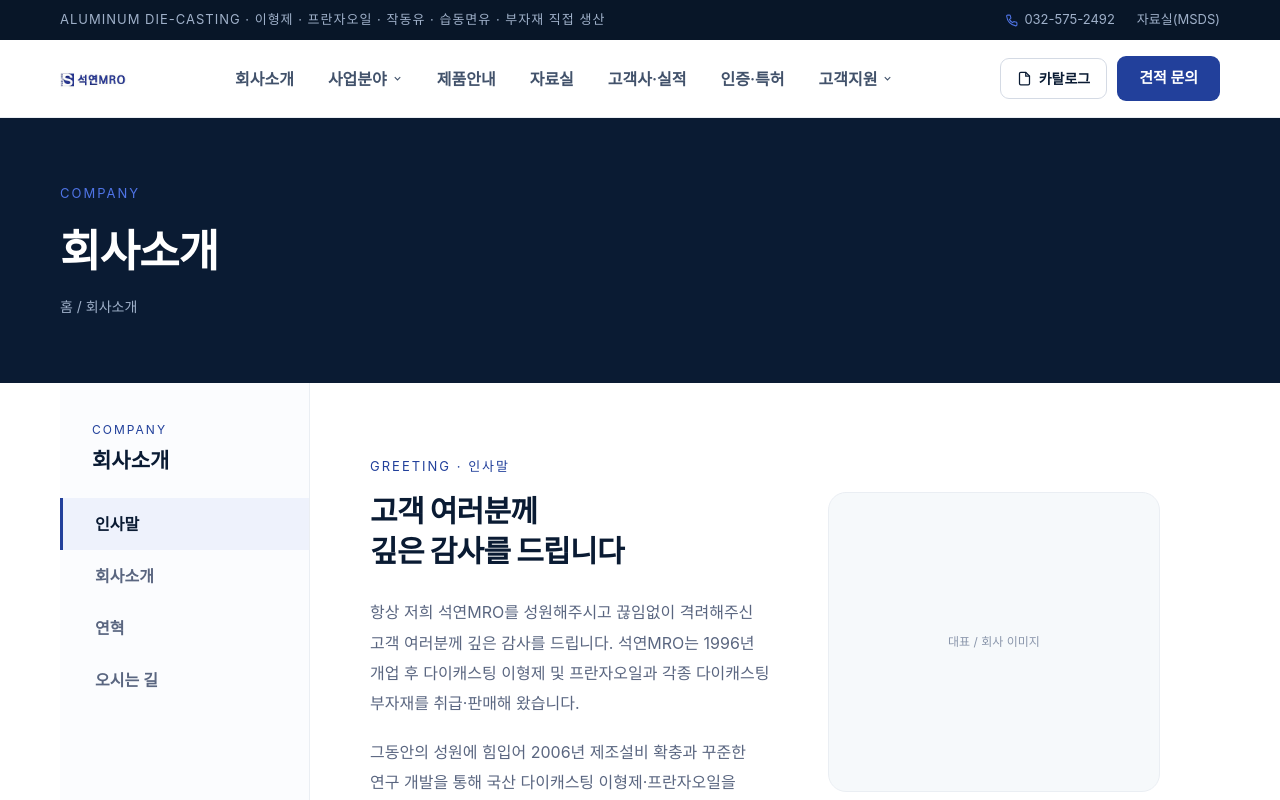
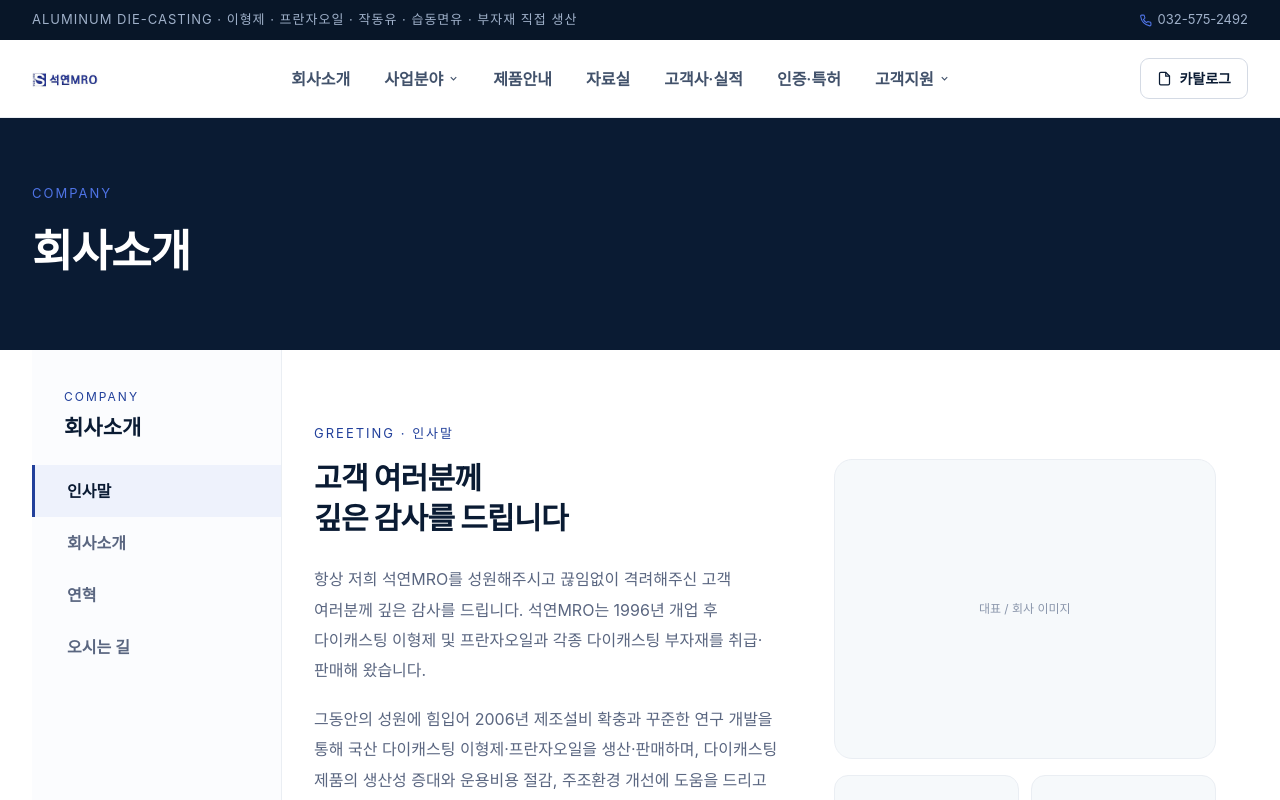
Before and after one commit to alpaka206/sukyeon, a Next.js app: page /about in a window 1280 px wide. Shown: the top 800 px of the page. Built offline with nearby package versions, Linux system fonts and the light colour scheme; a web font is replaced by a local one.

Commit message:
공통 레이아웃과 내비게이션 정리

```diff
--- a/src/app/business/page.tsx
+++ b/src/app/business/page.tsx
@@ -29,7 +29,7 @@ const cards = [
 export default function BusinessPage() {
   return (
     <>
-      <PageHeader eyebrow="BUSINESS" title="사업분야" breadcrumb="홈 / 사업분야" />
+      <PageHeader eyebrow="BUSINESS" title="사업분야" />
       <div className="shell py-16 lg:py-[84px]">
         <div className="mb-14 max-w-[760px]">
           <h2 className="m-0 mb-[18px] fs-3 font-extrabold leading-[1.35] tracking-[-0.8px] text-[#0a1b33]">
--- a/src/app/cert/page.tsx
+++ b/src/app/cert/page.tsx
@@ -69,7 +69,7 @@ export default async function CertPage() {
   const certs = await getCerts();
   return (
     <>
-      <PageHeader eyebrow="CERTIFICATION" title="인증·특허" breadcrumb="홈 / 인증·특허" />
+      <PageHeader eyebrow="CERTIFICATION" title="인증·특허" />
       <div className="shell py-16 lg:py-[72px]">
         <p className="m-0 mb-9 max-w-[760px] text-[16px] leading-[1.7] text-[#5a6680]">
           석연MRO는 국제 표준 품질·환경 경영시스템 인증과 자체 기술 특허를 바탕으로 신뢰할 수 있는
--- a/src/app/clients/page.tsx
+++ b/src/app/clients/page.tsx
@@ -14,7 +14,7 @@ const industries = ["자동차 부품", "전장·전자 부품", "산업기계",
 export default function ClientsPage() {
   return (
     <>
-      <PageHeader eyebrow="CLIENTS" title="고객사·실적" breadcrumb="홈 / 고객사·실적" />
+      <PageHeader eyebrow="CLIENTS" title="고객사·실적" />
 
       <div className="grid grid-cols-1 gap-[22px] shell py-16 sm:grid-cols-3 lg:py-[72px]">
         {stats.map((s, i) => (
--- a/src/app/contact/page.tsx
+++ b/src/app/contact/page.tsx
@@ -8,7 +8,7 @@ export const metadata: Metadata = { title: "온라인 견적·문의" };
 export default function ContactPage() {
   return (
     <>
-      <PageHeader eyebrow="CONTACT" title="온라인 견적·문의" breadcrumb="홈 / 고객지원 / 온라인 견적" />
+      <PageHeader eyebrow="CONTACT" title="온라인 견적·문의" />
       <div className="grid grid-cols-1 items-start gap-12 shell py-16 pb-20 lg:grid-cols-[1.3fr_0.7fr]">
         <ContactForm />
 
--- a/src/app/globals.css
+++ b/src/app/globals.css
@@ -54,32 +54,71 @@ body {
   color: #fff;
 }
 
-/* 콘텐츠를 1320px로 가운데 정렬하면서 배경은 화면 전체(풀블리드)로 유지.
+/* 콘텐츠를 1400px로 가운데 정렬하면서 배경은 화면 전체(풀블리드)로 유지.
    래퍼 div 없이 섹션의 좌우 패딩 클래스를 .shell로 교체하기만 하면 된다. */
 .shell {
-  padding-inline: max(20px, calc((100% - 1320px) / 2));
+  padding-inline: max(16px, calc((100% - 1400px) / 2));
 }
 @media (min-width: 1024px) {
   .shell {
-    padding-inline: max(60px, calc((100% - 1320px) / 2));
+    padding-inline: max(32px, calc((100% - 1400px) / 2));
   }
 }
 
-/* SectionLayout(좌측 LNB + 콘텐츠) 전체를 데스크톱에서만 1320px로 가운데 정렬.
+.wide-shell {
+  padding-inline: max(16px, calc((100% - 1400px) / 2));
+}
+
+@media (min-width: 1024px) {
+  .wide-shell {
+    padding-inline: max(32px, calc((100% - 1400px) / 2));
+  }
+
+  .wide-shell-grid {
+    padding-inline: max(32px, calc((100% - 1400px) / 2));
+  }
+}
+
+/* SectionLayout(좌측 LNB + 콘텐츠) 전체를 데스크톱에서만 1400px로 가운데 정렬.
    모바일에서는 패딩 0 → 각 섹션의 .shell이 모바일 여백·풀블리드 배경을 담당. */
 @media (min-width: 1024px) {
   .shell-grid {
-    padding-inline: max(60px, calc((100% - 1320px) / 2));
+    padding-inline: max(32px, calc((100% - 1400px) / 2));
   }
 }
 
 /* 반응형(유동) 헤딩 크기 — 화면 폭(360~1280px)에 따라 폰트가 연속적으로 줄고 늘어
    어떤 폭에서도 줄바꿈이 자연스럽게 유지된다. 줄간격(leading)·색·굵기는 기존 클래스 유지. */
-.fs-hero { font-size: clamp(2rem, 1.46rem + 2.4vw, 3.375rem); }    /* 32 → 54px */
+.fs-hero { font-size: clamp(1.625rem, 0.81rem + 3.48vw, 3.375rem); }
 .fs-1 { font-size: clamp(1.75rem, 1.36rem + 1.74vw, 2.75rem); }    /* 28 → 44px */
 .fs-2 { font-size: clamp(1.625rem, 1.28rem + 1.52vw, 2.5rem); }    /* 26 → 40px */
 .fs-3 { font-size: clamp(1.5rem, 1.26rem + 1.09vw, 2.125rem); }    /* 24 → 34px */
 .fs-4 { font-size: clamp(1.375rem, 1.18rem + 0.87vw, 1.875rem); }  /* 22 → 30px */
+
+.hero-title-line {
+  display: block;
+  white-space: nowrap;
+}
+
+.hero-copy {
+  font-size: clamp(0.875rem, 0.74rem + 0.5vw, 1rem);
+}
+
+.hero-copy-line {
+  display: block;
+}
+
+@media (min-width: 1024px) {
+  .hero-copy-line {
+    white-space: nowrap;
+  }
+}
+
+@media (max-width: 380px) {
+  .fs-hero {
+    font-size: clamp(1.42rem, 6.4vw, 1.625rem);
+  }
+}
 
 /* --- shared interaction helpers (inline styles can't do :hover) --- */
 .nav-link {
--- a/src/app/process/page.tsx
+++ b/src/app/process/page.tsx
@@ -88,7 +88,7 @@ function Fragmentish({ arrow, children }: { arrow: boolean; children: React.Reac
 export default function ProcessPage() {
   return (
     <>
-      <PageHeader eyebrow="PROCESS" title="제조과정" breadcrumb="홈 / 사업분야 / 제조과정" />
+      <PageHeader eyebrow="PROCESS" title="제조과정" />
 
       <div className="shell py-16 lg:py-20">
         <div className="mb-3.5 font-mono text-[13px] tracking-[2px] text-[#22409b]">MANUFACTURING FLOW</div>
--- a/src/components/ContactForm.tsx
+++ b/src/components/ContactForm.tsx
@@ -52,7 +52,7 @@ export default function ContactForm() {
         견적·문의 작성
       </h2>
       <p className="m-0 mb-[30px] text-[15px] text-[#5a6680]">
-        아래 항목을 작성해 주시면 담당 엔지니어가 24시간 내 회신드립니다.
+        아래 항목을 작성해 주시면 담당자가 24시간 내 회신드립니다.
       </p>
 
       {sent && (
--- a/src/components/Header.tsx
+++ b/src/components/Header.tsx
@@ -19,7 +19,7 @@ export default function Header() {
   return (
     <header className="sticky top-0 z-50">
       {/* utility bar */}
-      <div className="hidden h-10 items-center justify-between bg-[#081628] shell text-[13px] text-[#9fb0c9] sm:flex">
+      <div className="hidden h-10 items-center justify-between bg-[#081628] wide-shell text-[13px] text-[#9fb0c9] sm:flex">
         <span className="font-mono tracking-[1px] truncate pr-4">
           ALUMINUM DIE-CASTING · 이형제 · 프란자오일 · 작동유 · 습동면유 · 부자재 직접 생산
         </span>
@@ -30,14 +30,11 @@ export default function Header() {
             </svg>
             {company.tel}
           </span>
-          <Link href="/data" className="nav-link cursor-pointer">
-            자료실(MSDS)
-          </Link>
         </div>
       </div>
 
       {/* nav */}
-      <div className="flex h-[78px] items-center justify-between border-b border-[#eaeef3] bg-white/[0.92] shell backdrop-blur-[10px]">
+      <div className="flex h-[78px] items-center justify-between border-b border-[#eaeef3] bg-white/[0.92] wide-shell backdrop-blur-[10px]">
         <Link href="/" className="flex items-center" aria-label="석연MRO 홈">
           {/* eslint-disable-next-line @next/next/no-img-element */}
           <img src="/assets/logo.jpg" alt="석연MRO" className="block h-[38px] w-auto" />
@@ -100,12 +97,6 @@ export default function Header() {
             </svg>
             카탈로그
           </Link>
-          <Link
-            href="/contact"
-            className="rounded-[9px] bg-[#22409b] px-[22px] py-[11px] text-[15px] font-bold text-white transition-colors hover:bg-[#18306f]"
-          >
-            견적 문의
-          </Link>
         </div>
 
         {/* mobile hamburger */}
@@ -130,7 +121,7 @@ export default function Header() {
 
       {/* mobile panel */}
       {mobileOpen && (
-        <div className="border-b border-[#eaeef3] bg-white px-5 pb-6 pt-2 lg:hidden">
+        <div className="border-b border-[#eaeef3] bg-white wide-shell pb-6 pt-2 lg:hidden">
           <nav className="flex flex-col">
             {nav.map((item) => (
               <div key={item.label} className="border-b border-[#f0f3f7] py-1">
--- a/src/components/PageHeader.tsx
+++ b/src/components/PageHeader.tsx
@@ -1,20 +1,19 @@
 type Props = {
-  eyebrow: string;
-  title: string;
-  breadcrumb: string;
+  readonly eyebrow: string;
+  readonly title: string;
+  readonly wide?: boolean;
 };
 
-export default function PageHeader({ eyebrow, title, breadcrumb }: Props) {
+export default function PageHeader({ eyebrow, title, wide = false }: Props) {
   return (
-    <div className="relative overflow-hidden bg-[#0a1b33] shell py-[52px] text-white lg:py-[66px]">
+    <div className={`relative overflow-hidden bg-[#0a1b33] py-[52px] text-white lg:py-[66px] ${wide ? "wide-shell" : "shell"}`}>
       <div className="relative">
         <div className="mb-3.5 font-mono text-[13px] tracking-[2px] text-[#4f74e6]">
           {eyebrow}
         </div>
-        <h1 className="m-0 mb-3 fs-1 font-extrabold tracking-[-1px]">
+        <h1 className="m-0 fs-1 font-extrabold tracking-[-1px]">
           {title}
         </h1>
-        <div className="text-[14px] text-[#9fb0c9]">{breadcrumb}</div>
       </div>
     </div>
   );
--- a/src/components/SectionLayout.tsx
+++ b/src/components/SectionLayout.tsx
@@ -5,13 +5,14 @@ import { useEffect, useState, useCallback } from "react";
 export type SectionNavItem = { id: string; label: string };
 
 type Props = {
-  eyebrow: string;
-  title: string;
-  items: SectionNavItem[];
-  children: React.ReactNode;
+  readonly eyebrow: string;
+  readonly title: string;
+  readonly items: SectionNavItem[];
+  readonly children: React.ReactNode;
+  readonly wide?: boolean;
 };
 
-export default function SectionLayout({ eyebrow, title, items, children }: Props) {
+export default function SectionLayout({ eyebrow, title, items, children, wide = false }: Props) {
   const [active, setActive] = useState(items[0]?.id ?? "");
 
   useEffect(() => {
@@ -61,7 +62,7 @@ export default function SectionLayout({ eyebrow, title, items, children }: Props
         </div>
       </div>
 
-      <div className="shell-grid lg:grid lg:grid-cols-[250px_1fr]">
+      <div className={`${wide ? "wide-shell-grid" : "shell-grid"} lg:grid lg:grid-cols-[250px_1fr]`}>
         {/* desktop vertical LNB */}
         <aside className="hidden border-r border-[#eaeef3] bg-[#fbfcfe] lg:block">
           <div className="sticky top-[78px] py-[38px]">
--- a/src/lib/site.ts
+++ b/src/lib/site.ts
@@ -42,7 +42,6 @@ export const nav: NavItem[] = [
     children: [
       { label: "공지사항", href: "/news" },
       { label: "온라인 견적·문의", href: "/contact" },
-      { label: "오시는 길", href: "/about#sec-location" },
     ],
   },
 ];
@@ -64,8 +63,8 @@ export const footerColumns = [
     links: [
       { label: "이형제", href: "/products#p-release" },
       { label: "프란자오일", href: "/products#p-pranza" },
-      { label: "작동유·습동면유", href: "/products#p-hyd" },
-      { label: "소모성 부자재", href: "/products#p-parts" },
+      { label: "기타 부자재", href: "/products#p-etc-parts" },
+      { label: "스프레이/사출제품", href: "/products#p-spray" },
     ],
   },
   {
@@ -74,7 +73,6 @@ export const footerColumns = [
       { label: "자료실(MSDS)", href: "/data" },
       { label: "공지사항", href: "/news" },
       { label: "온라인 견적", href: "/contact" },
-      { label: "오시는 길", href: "/about#sec-location" },
     ],
   },
 ];
```
Also changed, not shown: src/app/catalog/page.tsx (+2 -15 lines), 2 other files (tests, documents, lock files or other folders).
